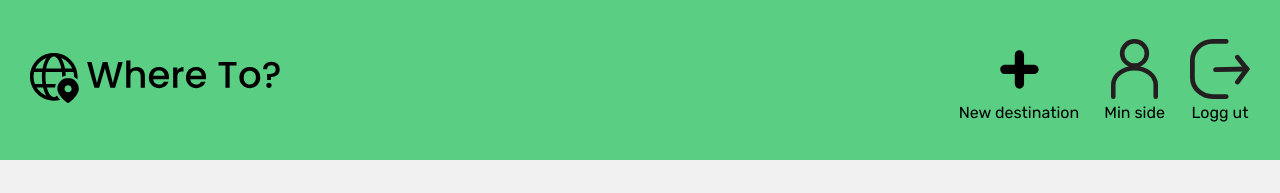
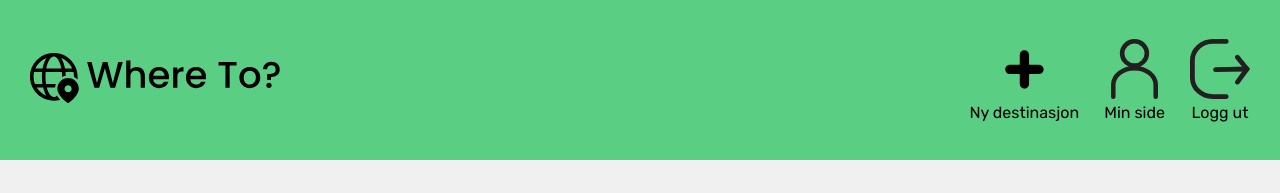
Before and after one commit to TrygveEriksen/WhereTo, a React (Vite) app in the folder TravelPlanner/: page /newdestination in a window 1280 px wide. Shown: the top 193 px of the page. Built offline with nearby package versions, Linux system fonts and the light colour scheme; no server answers; sample sign-in values are in the browser's storage.

Commit message:
fix: fixed æøå not capitalizing
-fized issue where æøå did not capitalize in add description

```diff
--- a/TravelPlanner/src/Components/Navbar/Navbar.jsx
+++ b/TravelPlanner/src/Components/Navbar/Navbar.jsx
@@ -43,7 +43,7 @@ function Navbar() {
                 height="60px"
               />
               <br />
-              <span className="nav-text">New destination</span>
+              <span className="nav-text">Ny destinasjon</span>
             </Link>
 
           </div>
@@ -90,7 +90,7 @@ function Navbar() {
           <ul className="listMenu">
             <li>
               <Link to="/newdestination" className="nav-link">
-                <span className="menu-link-text">New destination</span>
+                <span className="menu-link-text">Ny destinasjon</span>
               </Link>
             </li>
             <li>
--- a/TravelPlanner/src/Components/NewDestination/NewDestination.jsx
+++ b/TravelPlanner/src/Components/NewDestination/NewDestination.jsx
@@ -49,20 +49,20 @@ function NewDestination() {
 
 
   const handlePlaceChange = (e) => {
-    const capitalizedInput = e.target.value.replace(/([a-zA-Z]+)|([\s-]+)/g, (match, word) => {
+    const capitalizedInput = e.target.value.replace(/([a-zA-ZæÆøØåÅ]+)|([\s-]+)/g, (match, word) => {
       return word ? word.charAt(0).toUpperCase() + word.slice(1) : match;
     });
     setPlace(capitalizedInput);
   };
 
   const handleCountryChange = (e) => {
-    const capitalizedInput = e.target.value.replace(/([a-zA-Z]+)|([\s-]+)/g, (match, word) => {
+    const capitalizedInput = e.target.value.replace(/([a-zA-ZæÆøØåÅ]+)|([\s-]+)/g, (match, word) => {
       return word ? word.charAt(0).toUpperCase() + word.slice(1) : match;
     });
     setCountry(capitalizedInput);
   };
   const handleContinentChange = (e) => {
-    const capitalizedInput = e.target.value.replace(/([a-zA-Z]+)|([\s-]+)/g, (match, word) => {
+    const capitalizedInput = e.target.value.replace(/([a-zA-ZæÆøØåÅ]+)|([\s-]+)/g, (match, word) => {
       return word ? word.charAt(0).toUpperCase() + word.slice(1) : match;
     });
     setContinent(capitalizedInput);
```
